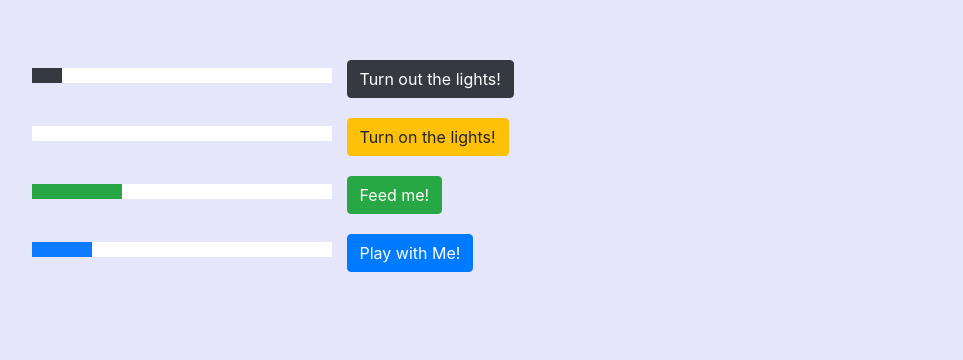
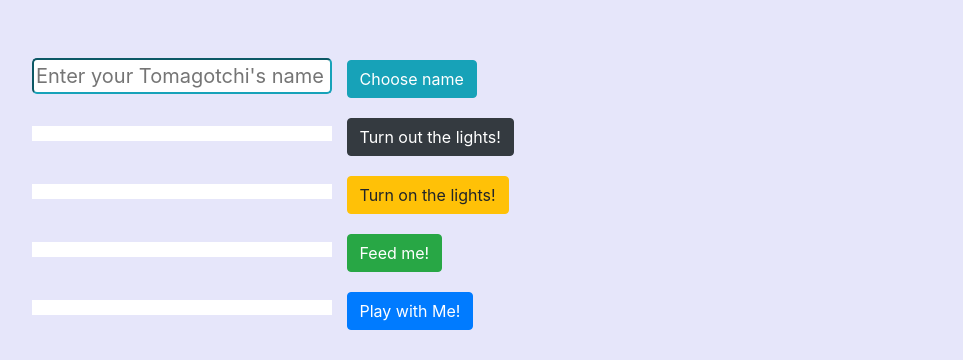
Before and after one commit to lbrantcollins/Tomagotchi-Mini-Project, a plain HTML site: page index.html in a window 1280 px wide. Shown: the top 360 px of the page, without its empty margins (18-981 px from the left). Drawn offline with nearby package versions, Linux system fonts and the light colour scheme.

Commit message:
added input form to allow user to input a name for their Tomagotchi

```diff
--- a/css/style.css
+++ b/css/style.css
@@ -15,6 +15,15 @@ iframe {
 button {
 	margin: 10px 0;
 }
+
+input {
+  width: 300px;
+  margin-right: 10px;
+  border-color: #17A2B9;
+  font-size: 20px;
+  border-radius: 5px;
+}
+
 #image-div {
 	margin: 100px 100px 250px 600px;
 	/*margin: auto 0;*/
--- a/index.html
+++ b/index.html
@@ -12,6 +12,10 @@
 <body>
 
 	<div id="container">
+		<form id="enter-name">
+			<input type="text" name="item-input" id="item-input" placeholder="Enter your Tomagotchi's name" />
+			<button id="submit-name" type="button" class="btn btn-info">Choose name</button>
+		</form>
 
 		<div class="meter-div">
 			<div id="sleep-meter" class="meter">
--- a/js/app.js
+++ b/js/app.js
@@ -58,9 +58,12 @@ const game = {
 
 
 	// Start: new Tomagotchi, fresh score board, start the game timer
-	startTomagotchi() {
-		this.createTomagotchi("tommy"); //****** prompt user for name here
-		// this.initializeScoreBoard();
+	startTomagotchi(name) {
+		// create a Tomagotchi with the name chosen by the user
+		this.createTomagotchi(name);
+		console.log(this.tomagotchi);
+		console.log(this.maxTimeLengthOfGame);
+		console.log(this.tomagotchi.wakeInterval);
 		this.tomagotchi.wakeInterval = this.maxTimeLengthOfGame + 1;
 		this.runGame();
 		console.log("max time: " + this.maxTimeLengthOfGame);
@@ -68,21 +71,8 @@ const game = {
 
 	createTomagotchi: function(name) {
 		// console.log("inside createTomagotchi");
-		//******************
-		//****************** allow user to enter a name
-		//******************
 		this.tomagotchi = new ClassTomagotchi(name);
 	},
-
-	// initializeScoreBoard() {
-		//******************
-		//****************** improve scoreboard appearance with growing meters, not text
-		//****************** numbers (perhaps div with flex box, small boxes added as time progresses)
-		//****************** change meter to red when getting close to limit (sleep, hunger, boredom)
-		//****************** (give the meter different background so it's obvious how much "time" is left)
-		//******************
-		// $('.limit').text(` out of ${this.tomagotchi.sleepHungerBoredomLimit}`);
-	// },
 
 	// Let the Tomagotchi sleep (turn off the lights)
 	turnOutLights() {
@@ -317,21 +307,38 @@ const game = {
 //**************************************************
 // Start the game
 //**************************************************
-game.startTomagotchi();
+// game.startTomagotchi();
 
 
 
 //**************************************************
 // Event listeners
 //**************************************************
+
+// ***** THE GAME BEGINS WHEN....
+// User submits a form to enter a name for their Tomagotchi
+$('#enter-name').on('submit', (event) => {
+	// prevent form from sending data (to stop page "reload")
+	event.preventDefault();
+	// retrieve the text entered by the user
+	const $input = $(event.target[0]);
+	const name = $input.val();
+	console.log("Name: ", name);
+	// create a Tomagotchi with the name chosen by the user
+	game.startTomagotchi(name);
+})
+
+// Actions to take when user clicks the "Feed Me!" button
 $('#feed-me').on('click', (e) => {
 	game.feedTomagotchi();
 })
 
+// Actions to take when user clicks the "Play with me!" button
 $('#play-with-me').on('click', (e) => {
 	game.playWithTomagotchi();
 });
 
+// Actions to take when user clicks the "Turn out the lights!" button
 $('#turn-out-lights').on('click', (e) => {
 	game.tomagotchi.hungerInterval = game.maxTimeLengthOfGame + 1;
 	game.tomagotchi.boredomInterval = game.maxTimeLengthOfGame + 1;
@@ -341,8 +348,8 @@ $('#turn-out-lights').on('click', (e) => {
 
 });
 
+// Actions to take when user clicks the "Turn on the lights!" button
 $('#turn-on-lights').on('click', (e) => {
-
 	game.tomagotchi.hungerInterval = game.tomagotchi.hungerIntervalDefault;
 	game.tomagotchi.boredomInterval = game.tomagotchi.boredomIntervalDefault;
 	game.tomagotchi.sleepInterval = game.tomagotchi.sleepIntervalDefault;
```
